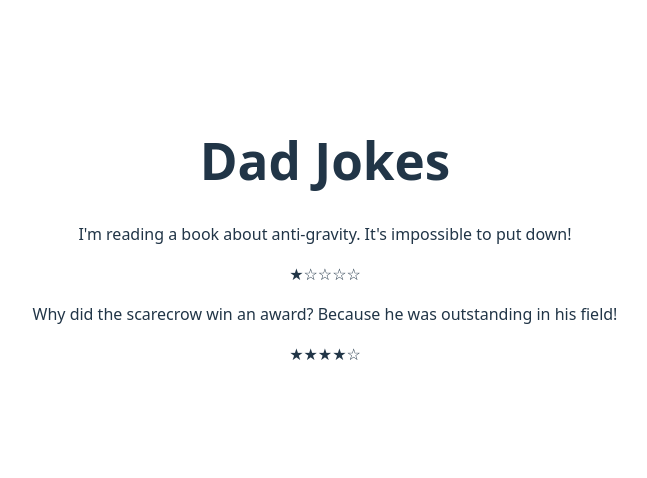
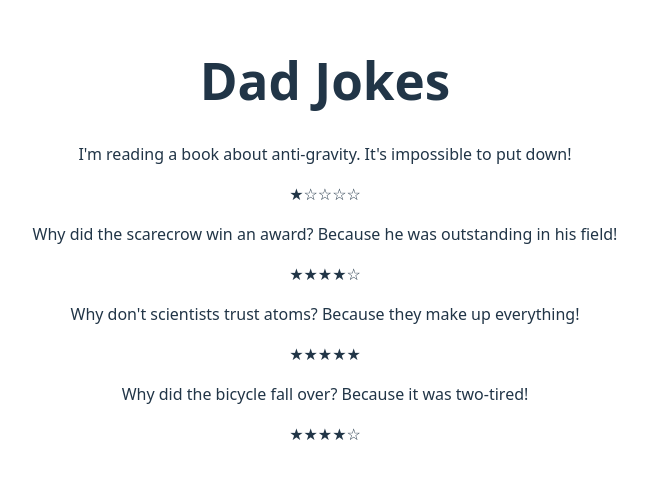
Before and after one commit to manikantareddy268/Sam-react, a React (Vite) app: page / in a window 1280 px wide. Shown: the part 160-638 px from the top of the page, without its empty margins (315-962 px from the left). Built offline with nearby package versions, Linux system fonts and the light colour scheme.

Commit message:
rendering array of jokes with for of loop

```diff
--- a/src/App.jsx
+++ b/src/App.jsx
@@ -5,34 +5,36 @@ function App() {
 
   const jokes =[
     {
+      id: 1,
       joke: "I'm reading a book about anti-gravity. It's impossible to put down!",
       rating: 1
     },
     {
+      id: 2,
       joke: "Why did the scarecrow win an award? Because he was outstanding in his field!",
       rating: 4
     },
     {
+      id: 3,
       joke: "Why don't scientists trust atoms? Because they make up everything!",
       rating: 5
     },
     {
+      id: 4,
       joke: "Why did the bicycle fall over? Because it was two-tired!",
       rating: 4
     }
   ]
 
-  const jokesComponents = [
-    <Joke joke={jokes[0].joke} rating={jokes[0].rating} />,
-    <Joke joke={jokes[1].joke} rating={jokes[1].rating} />
-  ]
+  const jokesComponents = []
+
+  for (const joke of jokes) {
+    jokesComponents.push(<Joke key={joke.id} joke={joke.joke} rating={joke.rating} />)
+  }
 
   return (
       <div>
         <h1>Dad Jokes</h1>
-
-        {/* <Joke joke={jokes[0].joke} rating={jokes[0].rating} />
-        <Joke joke={jokes[1].joke} rating={jokes[1].rating} /> */}
 
         {jokesComponents}
 
```
